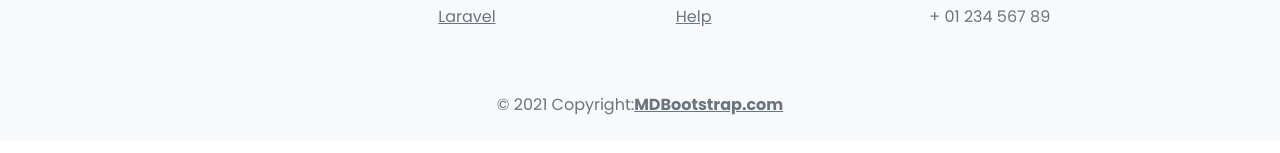
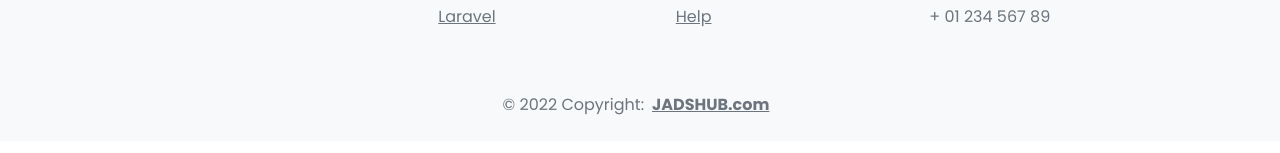
Before and after one commit to wabbi-khan/time-clock, a React (Create React App) app: page /about in a window 1280 px wide. Shown: the part 399-552 px from the top of the page. Built offline with nearby package versions, Linux system fonts and the light colour scheme.

Commit message:
ALL SET FOR DEBIT

```diff
--- a/src/components/Footer.jsx
+++ b/src/components/Footer.jsx
@@ -114,9 +114,9 @@ const Footer = () => {
         </section>
 
         <div class='text-center p-4'>
-          © 2021 Copyright:
-          <Link class='text-reset fw-bold' to='https://mdbootstrap.com/'>
-            MDBootstrap.com
+          © 2022 Copyright:
+          <Link class='text-reset mx-2 fw-bold' to='https://mdbootstrap.com/'>
+            JADSHUB.com
           </Link>
         </div>
       </footer>
```
